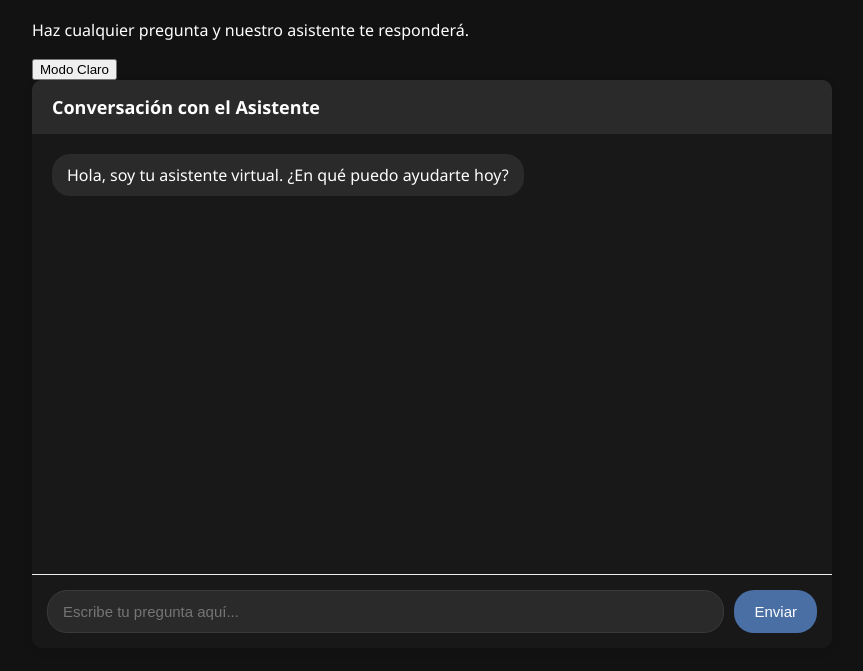
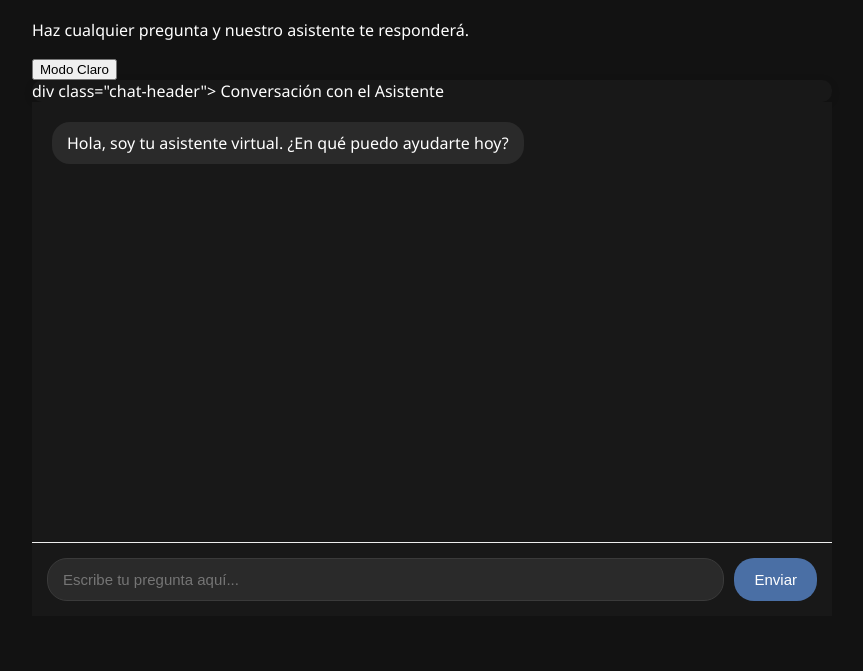
Before and after one commit to ALVPI/DIAS, a plain HTML site: page index.html in a window 1280 px wide. Both pictures are taken after a click on the button "Modo Oscuro". Shown: the part 87-758 px from the top of the page, without its empty margins (208-1071 px from the left). Drawn offline with Linux system fonts and the light colour scheme.

Commit message:
Funcionalidad básica

```diff
--- a/index.html
+++ b/index.html
@@ -258,7 +258,7 @@
         <button id="toggle-mode">Modo Oscuro</button>
 
         <div class="chat-container">
-            <div class="chat-header">
+            div class="chat-header">
                 Conversación con el Asistente
             </div>
             <div class="chat-messages" id="chat-messages">
@@ -285,9 +285,10 @@
 
     <script>
         // Función para cambiar entre el modo claro y oscuro
-        document.getElementById('toggle-mode').addEventListener('click', function() {
+        document.getElementById('toggle-mode').addEventListener('click', function(event) {
             document.body.classList.toggle('dark-mode');
             this.textContent = document.body.classList.contains('dark-mode') ? 'Modo Claro' : 'Modo Oscuro';
+            event.stopPropagation(); // Evita que el evento de clic se propague
         });
 
         // Función para enviar el mensaje del usuario
```
